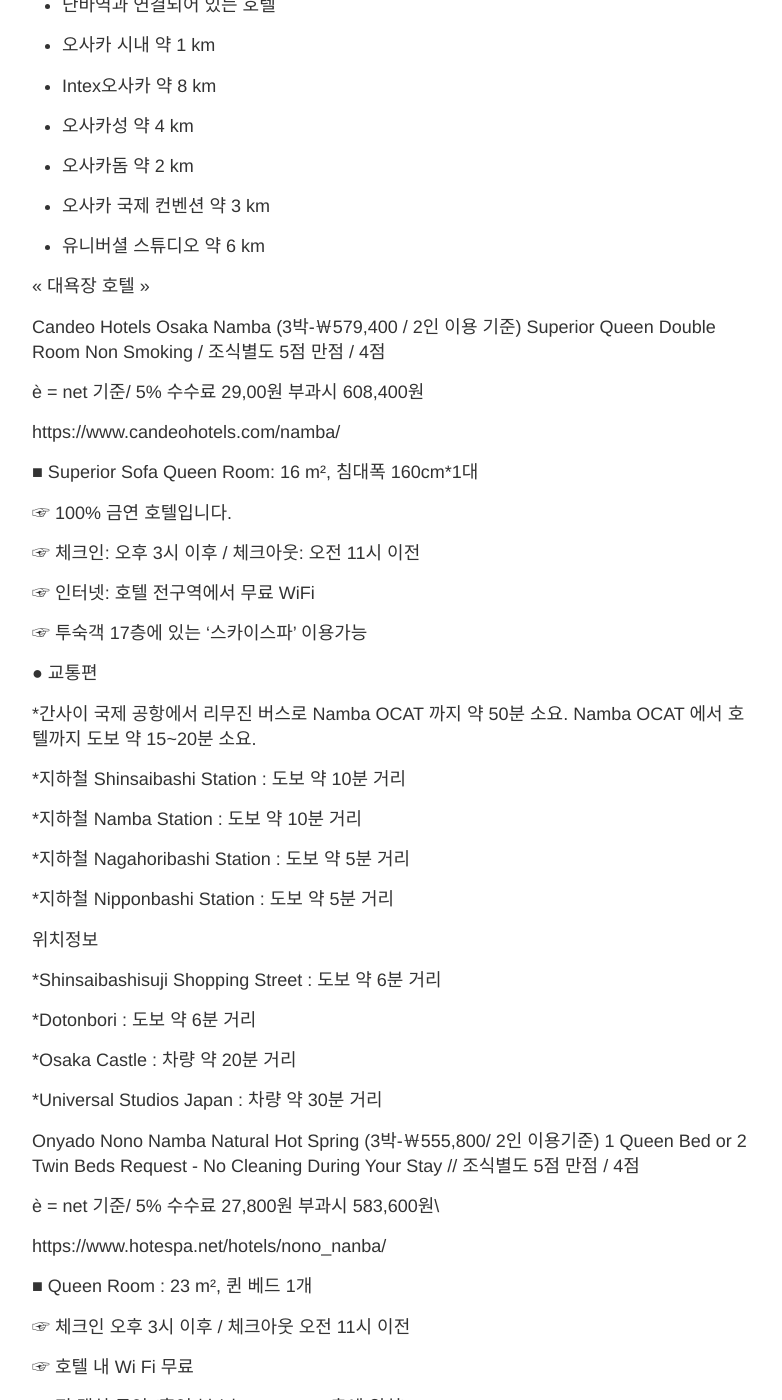
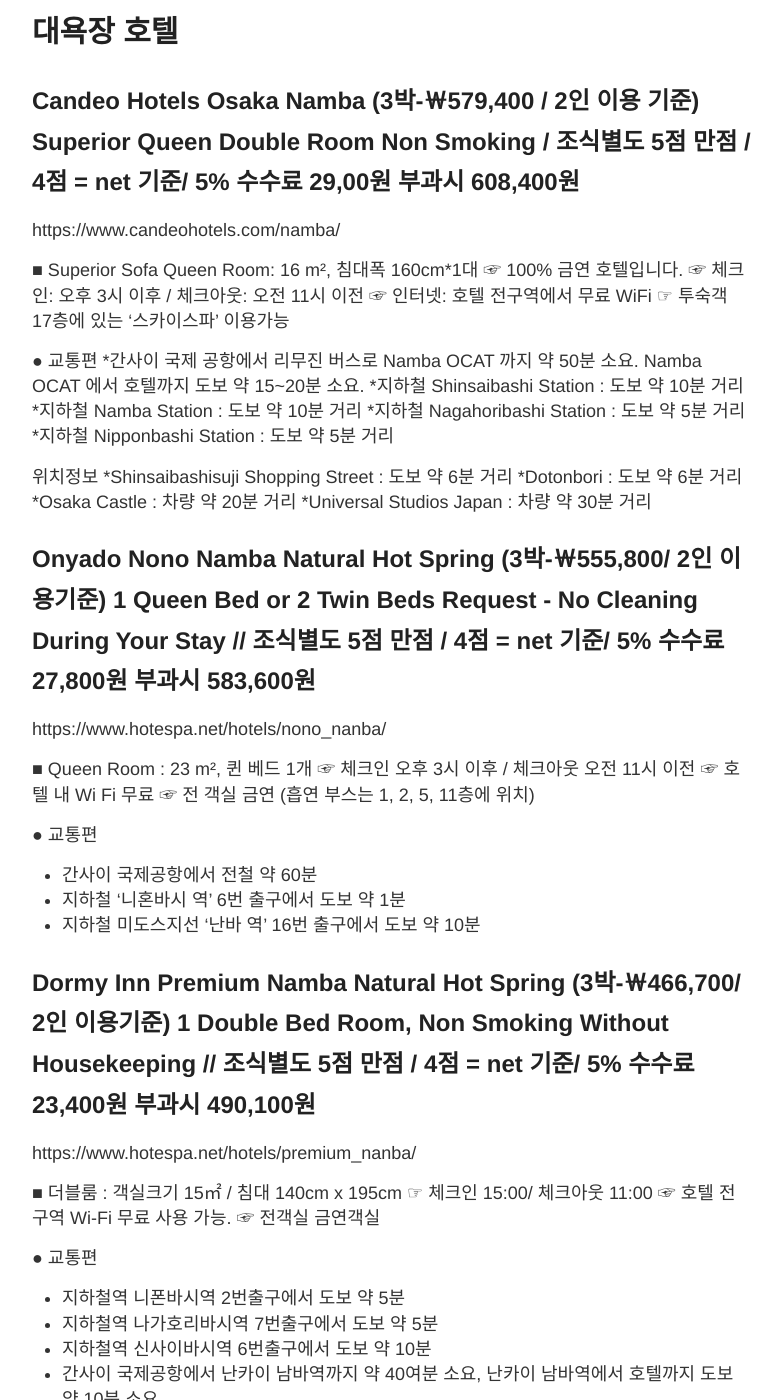
Before and after one commit to kaseton/kaseton.github.io, a Jekyll site: the page built from _posts/2018-11-27-osaka-travel.md, in a window 1280 px wide and 1400 px high, scrolled down 2224 px. Shown: the whole window, without its empty margins (248-1030 px from the left). Built offline with Jekyll 4.4.1, drawn with Linux system fonts in a browser that asks for light colours; some of the changed text lies outside the part shown.

Commit message:
Update 2018-11-27-osaka-travel.md

```diff
--- a/_posts/2018-11-27-osaka-travel.md
+++ b/_posts/2018-11-27-osaka-travel.md
@@ -7,8 +7,7 @@ title: 최신클럽 오사카 여행
 
 <h2>시티호텔</h2>
 
-Hillarys Hotel (3박-319,500 / 2인 이용 기준) / 조식별도 5점 만점 / 3점
-	= net 기준/ 5% 수수료 15,600원 부과시 335,500원
+Hillarys Hotel (3박-319,500 / 2인 이용 기준) / 조식별도 5점 만점 / 3점 = net 기준/ 5% 수수료 15,600원 부과시 335,500원
 
 http://www.hillarys.jp/
 
@@ -26,188 +25,107 @@ http://www.hillarys.jp/
 위치정보
 * Nankai 선 Namba 역에서 도보 6분 거리
 
-
-
-
-
-è  Monterey Grasmere Osaka (3박-￦544,200 / 2인 이용 기준) DOUBLE / 조식별도 5점 만점 / 4점 = net 기준/ 5% 수수료 27,300원 부과시 571,500원
+<h2>Monterey Grasmere Osaka (3박-￦544,200 / 2인 이용 기준) DOUBLE / 조식별도 5점 만점 / 4점 = net 기준/ 5% 수수료 27,300원 부과시 571,500원</h2>
 
 https://www.hotelmonterey.co.jp/grasmere_osaka/
 
 ■ 더블 : 객실크기 19 sqm 베드폭 160*203cm
-
 ☞ 인터넷 : 객실 내 인터넷 무료 가능(유선랜)
-
 ☞ 객실내 Wi-Fi 사용가능 (무료)
-
 ☞ 체크인 15:00 이후, 체크아웃 12:00 이전
 
 ● 교통편
-
 * JR 남바역 도보 1분
-
 * 요츠바시선 남바역 북개찰구 30번A출구 직접 연결
-
 * 센니치마에선 남바역 서개찰구에서 도보 1분
-
 * 미도스지선 남바역 북서 혹은 북남 개찰구에서 도보 5분 거리
-
 * 한신/긴테츠 오사카남바역 서개찰구에서 도보 5분
-
 * 난카이 남바역 3층북쪽출구 혹은 2층 중앙출구에서 도보 7분
-
 * 간사이공항에서 이동시
 
 - 오사카 시티에어터미널(OCAT)까지 직행버스로 약 48분
-
 - 난카이남바역까지 라피토α열차 이용 약 34분
-
 - JR남바역까지 공항쾌속열차로 약 58분
 
 위치정보
-
 * 요츠바시선 남바역- 북 개찰구 30번 A출구 직결
-
 * 센니치마에선 남바역- 서쪽 개찰구에서 도보 약 1분
-
 * 미도스지선 남바역- 북서 or 북남쪽 개찰구에서 도보 약 5분
-
 * 인텍스 전시장(INTEX OSAKA) - 약 10km
 
-
-
-
-
-è  Swissotel Nankai Osaka (3박- ￦571,300 / 2인 이용 기준 ) Classic Queen Room 5ì  ë§Œì  / 5ì    = net 기준/ 5% 수수료 28,600원 부과시 599,900원
+<h2>Swissotel Nankai Osaka (3박- ￦571,300 / 2인 이용 기준 ) Classic Queen Room 5ì  ë§Œì  / 5ì    = net 기준/ 5% 수수료 28,600원 부과시 599,900원</h2>
 
 https://www.swissotel-osaka.co.jp/
 
 ■ 객실크기 22~23㎡, 베드폭 160cm*1대
-
 ☞ 체크인: 오후 3시 이후 / 체크아웃: 오전 11시 이전
-
 ☞ 인터넷: 호텔 전구역에서 무료 WiFi 서비스 이용 가능
-
 ☞ 주차: 유료
 
 ● 교통편
-
 * 난카이선 남바역과 연결되어 있는 호텔
-
 * 간사이 공항: 라피도 익스프레스 이용시 약 30분 소요, 난카이공항선 급행 이용시 약 50분 소요
 
 위치정보
-
 * 난바역과 연결되어 있는 호텔
-
 * 오사카 시내 약 1 km
-
 * Intex오사카 약 8 km
-
 * 오사카성 약 4 km
-
 * 오사카돔 약 2 km
-
 * 오사카 국제 컨벤션 약 3 km
-
 * 유니버셜 스튜디오 약 6 km
 
+<h1> 대욕장 호텔 </h1>
 
-
-
-
-<< 대욕장 호텔 >>
-
-
-
-Candeo Hotels Osaka Namba (3박-￦579,400 / 2인 이용 기준)  Superior Queen Double Room Non Smoking / 조식별도 5점 만점 / 4점
-
-è  = net 기준/ 5% 수수료 29,00원 부과시 608,400원
+<h2>Candeo Hotels Osaka Namba (3박-￦579,400 / 2인 이용 기준)  Superior Queen Double Room Non Smoking / 조식별도 5점 만점 / 4점 = net 기준/ 5% 수수료 29,00원 부과시 608,400원</h2>
 
 https://www.candeohotels.com/namba/
 
 ■ Superior Sofa Queen Room: 16 m², 침대폭 160cm*1대
-
 ☞ 100% 금연 호텔입니다.
-
 ☞ 체크인: 오후 3시 이후 / 체크아웃: 오전 11시 이전
-
 ☞ 인터넷: 호텔 전구역에서 무료 WiFi
-
 ☞ 투숙객 17층에 있는 '스카이스파' 이용가능
 
 ● 교통편
-
 *간사이 국제 공항에서 리무진 버스로 Namba OCAT 까지 약 50분 소요. Namba OCAT 에서 호텔까지 도보 약 15~20분 소요.
-
 *지하철 Shinsaibashi Station : 도보 약 10분 거리
-
 *지하철 Namba Station : 도보 약 10분 거리
-
 *지하철 Nagahoribashi Station : 도보 약 5분 거리
-
 *지하철 Nipponbashi Station : 도보 약 5분 거리
 
 위치정보
-
 *Shinsaibashisuji Shopping Street : 도보 약 6분 거리
-
 *Dotonbori : 도보 약 6분 거리
-
 *Osaka Castle : 차량 약 20분 거리
-
 *Universal Studios Japan : 차량 약 30분 거리
 
 
-
-
-
-Onyado Nono Namba Natural Hot Spring (3박-￦555,800/ 2인 이용기준) 1 Queen Bed or 2 Twin Beds Request - No Cleaning During Your Stay // 조식별도 5점 만점 / 4점
-
-è  = net 기준/ 5% 수수료 27,800원 부과시 583,600원\
+<h2>Onyado Nono Namba Natural Hot Spring (3박-￦555,800/ 2인 이용기준) 1 Queen Bed or 2 Twin Beds Request - No Cleaning During Your Stay // 조식별도 5점 만점 / 4점 = net 기준/ 5% 수수료 27,800원 부과시 583,600원</h2>
 
 https://www.hotespa.net/hotels/nono_nanba/
 
 ■ Queen Room : 23 m², 퀸 베드 1개
-
 ☞ 체크인 오후 3시 이후 / 체크아웃 오전 11시 이전
-
 ☞ 호텔 내 Wi Fi 무료
-
 ☞ 전 객실 금연 (흡연 부스는 1, 2, 5, 11층에 위치)
 
 ● 교통편
-
 * 간사이 국제공항에서 전철 약 60분
-
 * 지하철 '니혼바시 역' 6번 출구에서 도보 약 1분
-
 * 지하철 미도스지선 '난바 역' 16번 출구에서 도보 약 10분
 
-
-
-
-
-Dormy Inn Premium Namba Natural Hot Spring  (3박-￦466,700/ 2인 이용기준)  1 Double Bed Room, Non Smoking Without Housekeeping // 조식별도 5점 만점 / 4점
-
-è  = net 기준/ 5% 수수료 23,400원 부과시 490,100원
+<h2> Dormy Inn Premium Namba Natural Hot Spring  (3박-￦466,700/ 2인 이용기준)  1 Double Bed Room, Non Smoking Without Housekeeping // 조식별도 5점 만점 / 4점 = net 기준/ 5% 수수료 23,400원 부과시 490,100원</h2>
 
 https://www.hotespa.net/hotels/premium_nanba/
 
 ■ 더블룸 : 객실크기 15㎡ / 침대 140cm x 195cm
-
 ☞ 체크인 15:00/ 체크아웃 11:00
-
 ☞ 호텔 전구역 Wi-Fi 무료 사용 가능.
-
 ☞ 전객실 금연객실
 
 ● 교통편
-
 * 지하철역 니폰바시역 2번출구에서 도보 약 5분
-
 * 지하철역 나가호리바시역 7번출구에서 도보 약 5분
-
 * 지하철역 신사이바시역 6번출구에서 도보 약 10분
-
 * 간사이 국제공항에서 난카이 남바역까지 약 40여분 소요, 난카이 남바역에서 호텔까지 도보 약 10분 소요
```
